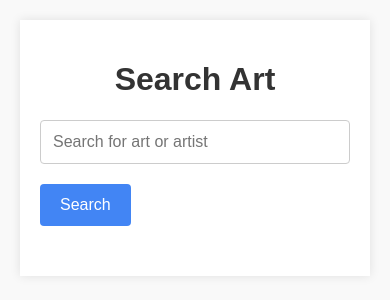
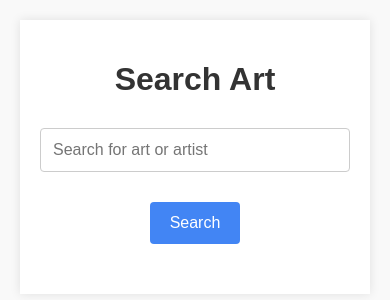
Before and after one commit to Sailajayadav/ai-powered-art-gallery-with-integrated-story-teller, a Flask app: page /search in a window 390 px wide. Shown: the top 300 px of the page. Run offline with Flask 3, Linux system fonts and the light colour scheme.

Commit message:
Update CSS styles and improve search results layout in search.html

```diff
--- a/templates/search.html
+++ b/templates/search.html
@@ -5,14 +5,14 @@
     <meta name="viewport" content="width=device-width, initial-scale=1.0" />
     <title>Search Art</title>
     <style>
-      /* Add your CSS styles here */
+        /* Updated CSS styles */
         body {
             font-family: Arial, sans-serif;
             margin: 20px;
             background-color: #f9f9f9;
         }
         .container {
-        max-width: 800px;
+            max-width: 1200px;
             margin: 0 auto;
             padding: 20px;
             background-color: #fff;
@@ -21,6 +21,7 @@
         h1 {
             text-align: center;
             color: #333;
+            margin-bottom: 30px;
         }
         #search-bar {
             width: 100%;
@@ -39,35 +40,79 @@
             border-radius: 4px;
             cursor: pointer;
             font-size: 16px;
+            margin-left: 10px;
         }
         button:hover {
             background-color: #357ae8;
         }
+        form {
+            display: flex;
+            justify-content: center;
+            align-items: center;
+            margin-bottom: 30px;
+        }
         .results {
-        margin-top: 30px;
+            margin-top: 20px;
+        }
+        .art-items {
+            display: flex;
+            flex-wrap: wrap;
+            gap: 20px;
         }
         .art-item {
+            flex: 1 1 calc(25% - 20px); /* 4 items per row */
+            box-sizing: border-box;
             border: 1px solid #ddd;
             padding: 15px;
-        margin-bottom: 15px;
             border-radius: 4px;
             background-color: #fff;
+            transition: transform 0.3s, box-shadow 0.3s;
+        }
+        .art-item:hover {
+            transform: translateY(-5px);
+            box-shadow: 0 4px 8px rgba(0, 0, 0, 0.1);
         }
         .art-item img {
             max-width: 100%;
             height: auto;
             border-radius: 4px;
+            margin-bottom: 10px;
         }
         .art-item h2 {
             margin-top: 0;
             color: #333;
+            font-size: 1.2em;
         }
         .art-item p {
             color: #555;
+            margin: 5px 0;
+        }
+        @media (max-width: 1024px) {
+            .art-item {
+                flex: 1 1 calc(33.333% - 20px); /* 3 items per row */
+            }
+        }
+        @media (max-width: 768px) {
+            .art-item {
+                flex: 1 1 calc(50% - 20px); /* 2 items per row */
+            }
+        }
+        @media (max-width: 480px) {
+            .art-item {
+                flex: 1 1 100%; /* 1 item per row */
+            }
+            form {
+                flex-direction: column;
+            }
+            button {
+                margin-left: 0;
+                margin-top: 10px;
+            }
         }
         .error-message {
             color: red;
             text-align: center;
+            font-size: 1.2em;
         }
     </style>
 </head>
@@ -91,17 +136,14 @@
     </div>
 
     <script>
-      document
-        .getElementById("search-form")
-        .addEventListener("submit", function (event) {
+        document.getElementById("search-form").addEventListener("submit", function (event) {
             event.preventDefault(); // Prevent the default form submission
 
             const query = document.getElementById("search-bar").value.trim();
             const resultsDiv = document.getElementById("results");
 
             if (query === "") {
-            resultsDiv.innerHTML =
-              '<p class="error-message">Please enter a search query.</p>';
+                resultsDiv.innerHTML = '<p class="error-message">Please enter a search query.</p>';
                 return;
             }
 
@@ -139,7 +181,7 @@
                     }
 
                     // Display the search results
-              let html = "";
+                    let html = '<div class="art-items">';
                     data.forEach((artwork) => {
                         html += `
                             <div class="art-item">
@@ -149,6 +191,7 @@
                             </div>
                         `;
                     });
+                    html += "</div>";
                     resultsDiv.innerHTML = html;
                 })
                 .catch((error) => {
```
Lines whose indentation alone changed are shown as unchanged.
